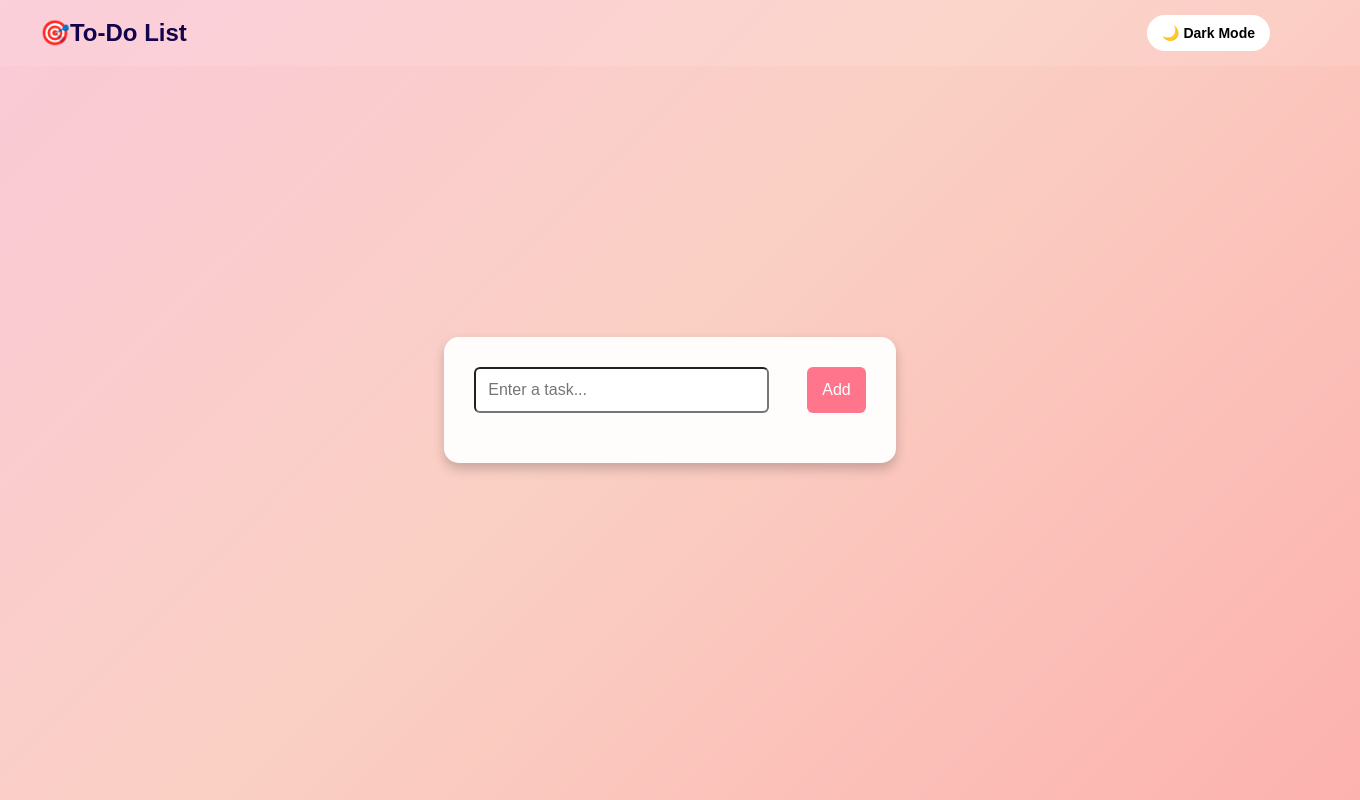
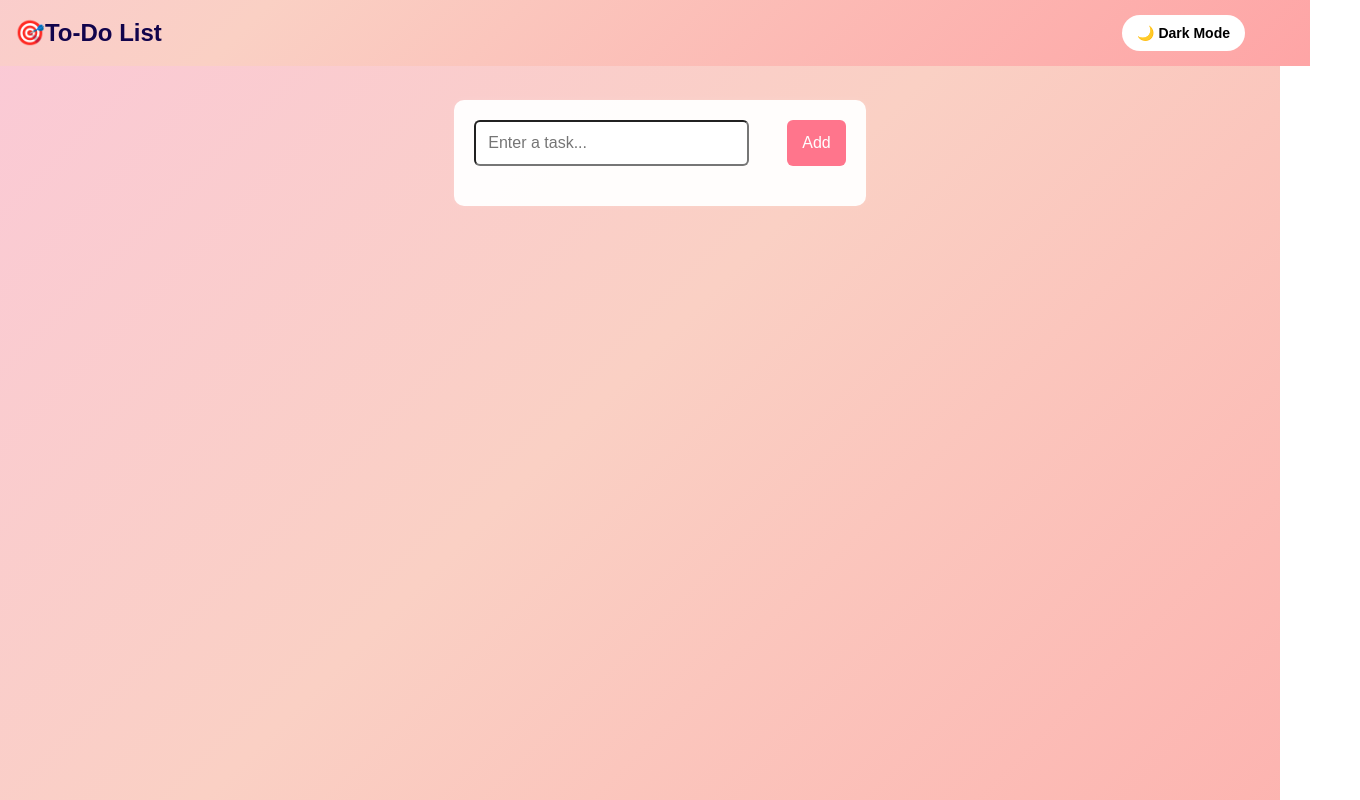
Before and after one commit to Joy-tii/my-react-app, a React (Create React App) app: page / in a window 1280 px wide. Shown: the whole page, 1360 px wide, since content can reach past the window. Built offline with nearby package versions, Linux system fonts and the light colour scheme.

Commit message:
Fixed scrolling issue & background repeat problem

```diff
--- a/src/App.css
+++ b/src/App.css
@@ -23,18 +23,20 @@ body {
   font-family: 'Poppins', sans-serif;
   margin: 0;
   padding: 0;
-  height: 100vh;
   display: flex;
   justify-content: center;
   align-items: center;
   flex-direction: column;
   background: linear-gradient(-45deg, #ff9a9e, #fad0c4, #fbc2eb, #a18cd1);
-  background-size: 300% 300%;
+  background-size: 300% 300%; /* ✅ Ensures background covers full area */
+  background-attachment: fixed; /* ✅ Keeps background fixed while scrolling */
+  background-repeat: no-repeat; /* ✅ Prevents repetition */
   animation: gradientLight 6s ease infinite;
   transition: all 0.5s ease;
   box-sizing: border-box;
+  overflow-y: auto; /* ✅ Allows scrolling */
+}
 
-}
 body, .container {
   transition: background 0.5s ease-in-out, color 0.5s ease-in-out;
 }
@@ -42,20 +44,30 @@ body, .container {
   background: linear-gradient(-45deg, #141e30, #243b55, #2c3e50, #000000);
   animation: gradientDark 6s ease infinite;
   transition: all 0.5s ease;
+  background-size: 300% 300%;
+}
+.dark-mode .header{
+  background: linear-gradient(-45deg, #141e30, #243b55, #2c3e50, #000000);
+  animation: gradientDark 6s ease infinite;
+  transition: all 0.5s ease;
+  background-size: 300% 300%;
 }
 
 
 .header {
-  width: 100%;
-  position: absolute;
+  position: fixed;
   top: 0;
   left: 0;
-
-  padding: 15px 40px;
+  width: 100%;
+  background: linear-gradient(-45deg, #ff9a9e, #fad0c4, #fbc2eb, #a18cd1);
+  animation: gradientDark 6s ease infinite;
+  transition: all 0.5s ease;
+  background-size: 300% 300%;
+  padding: 15px;
   display: flex;
   justify-content: space-between;
   align-items: center;
-  background: rgba(255, 255, 255, 0.1);
+  z-index: 1000;
 }
 
 h1 {
@@ -122,10 +134,12 @@ h1 {
 
 
 .container {
+  max-width: 600px;
+  margin-top: 100px; /* Header ke neeche gap dena taa ki content dikh sake */
+  padding: 20px;
   background: rgba(255, 255, 255, 0.95);
-  padding: 30px;
-  border-radius: 15px;
-  box-shadow: 0 6px 12px rgba(0, 0, 0, 0.2);
+  border-radius: 10px;
+  box-shadow: 0px 0px 10px rgba(255, 255, 255, 0.1);
   text-align: center;
   width: 100%;
   max-width: 500px;
--- a/src/App.js
+++ b/src/App.js
@@ -46,11 +46,17 @@ export default function App() {
   };
 
   // Handle Enter key press
-  const handleKeyDown = (e) => {
-    if (e.key === "Enter") {
-      addTask();
+ // Handle Enter key press for both adding & updating task
+const handleKeyDown = (e) => {
+  if (e.key === "Enter") {
+    if (editIndex !== null) {
+      addTask();  // If editing, update task
+    } else if (task.trim() !== "") {
+      addTask();  // If new task, add it
     }
-  };
+  }
+};
+
 
   // Toggle Task Completion
   const toggleTask = (index) => {
@@ -102,6 +108,7 @@ export default function App() {
                   value={task}
                   onChange={(e) => setTask(e.target.value)}
                   onKeyDown={handleKeyDown}
+                  placeholder="Enter a task..."
                   autoFocus
                 />
               ) : (
```
